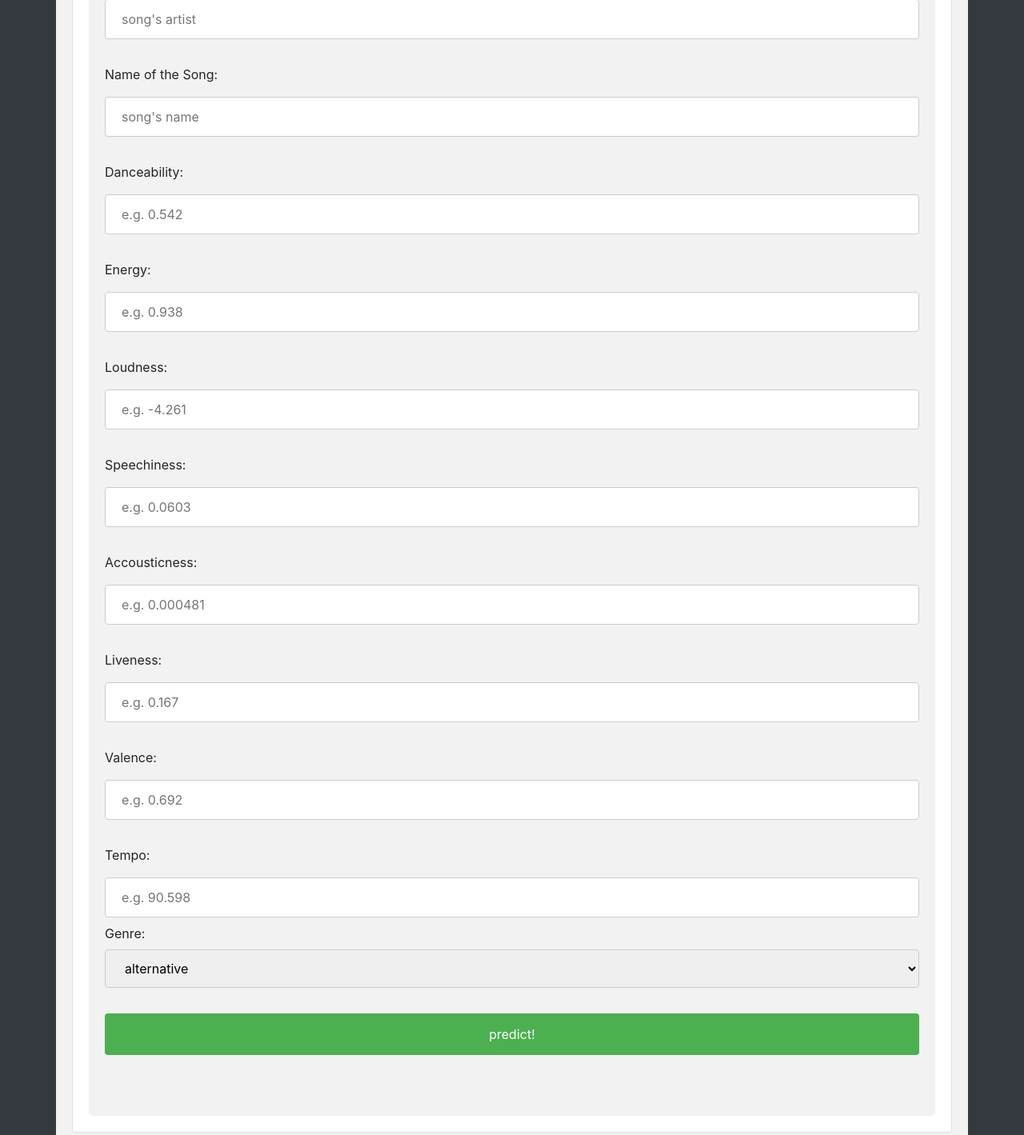
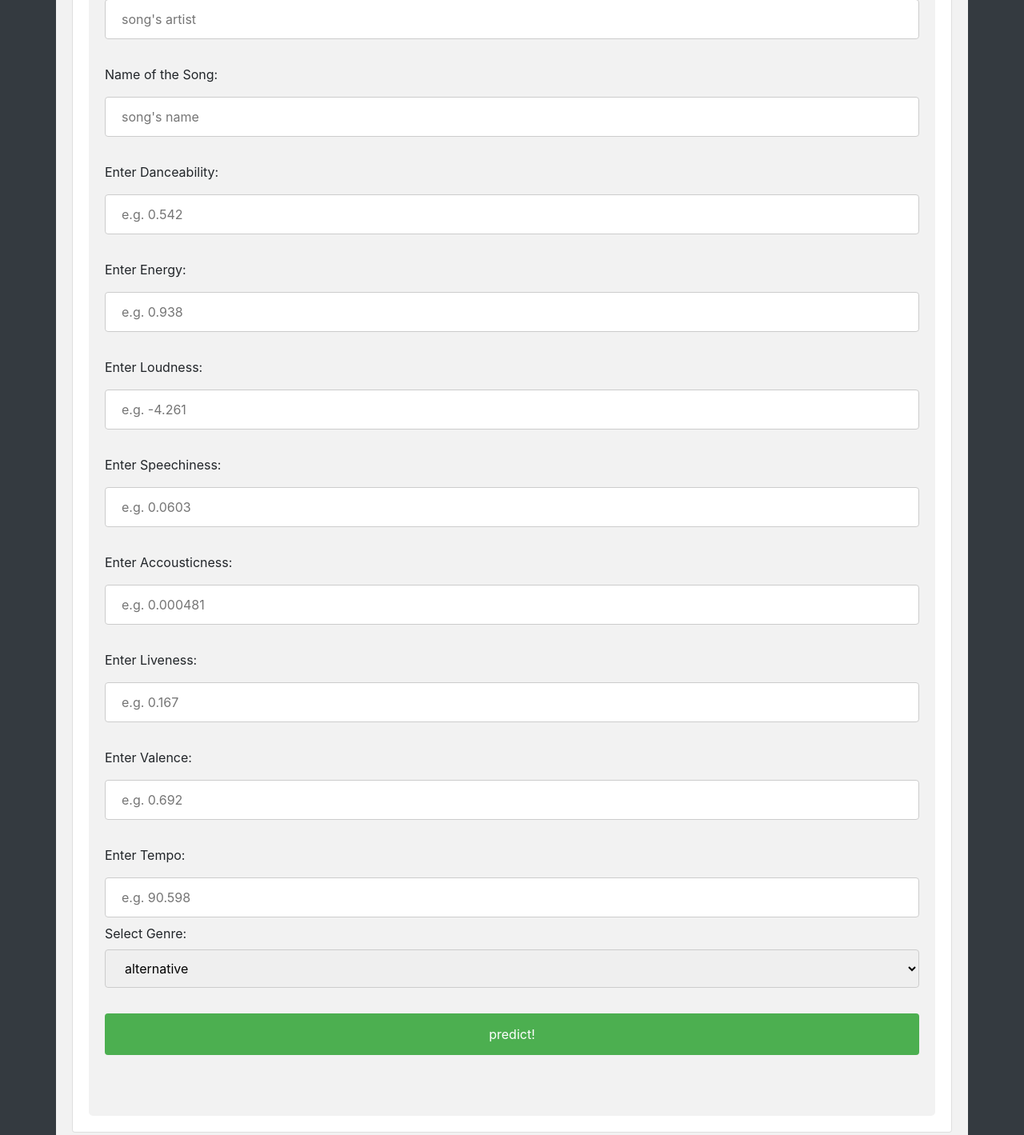
Before and after one commit to priyamghosh0412/Spotify-Billboard-Prediction, a Flask app: page / in a window 1280 px wide. Shown: the part 291-1710 px from the top of the page at 80% size. Run offline with Flask 2, Linux system fonts and the light colour scheme; parts of the project's set-up code (start-up, migrations or seed data) failed here and were passed over.

Commit message:
Update index.html

```diff
--- a/templates/index.html
+++ b/templates/index.html
@@ -70,38 +70,38 @@
 						<input type="text" name="y" placeholder="song's name" required="required">
 						<br>
 						<br>
-						<label for="danceability" colo>Danceability: </label>
+						<label for="danceability" colo>Enter Danceability: </label>
 						<input type="text" name="a" placeholder="e.g. 0.542" required="required">
 						<br>
 						<br>
-						<label for="energy" colo>Energy: </label>
+						<label for="energy" colo>Enter Energy: </label>
 						<input type="text" name="b" placeholder="e.g. 0.938" required="required">
 						<br>
 						<br>
-						<label for="loudness">Loudness: </label>
+						<label for="loudness">Enter Loudness: </label>
 						<input type="text" name="c" placeholder="e.g. -4.261" required="required">
 						<br>
 						<br>
-						<label for="speechiness">Speechiness: </label>
+						<label for="speechiness">Enter Speechiness: </label>
 						<input type="text" name="d" placeholder="e.g. 0.0603" required="required">
 						<br>
 						<br>
-						<label for="accousticness">Accousticness: </label>
+						<label for="accousticness">Enter Accousticness: </label>
 						<input type="text" name="e" placeholder="e.g. 0.000481" required="required">
 						<br>
 						<br>
-						<label for="liveness">Liveness: </label>
+						<label for="liveness">Enter Liveness: </label>
 						<input type="text" name="g" placeholder="e.g. 0.167" required="required">
 						<br>
 						<br>
-						<label for="valence">Valence: </label>
+						<label for="valence">Enter Valence: </label>
 						<input type="text" name="h" placeholder="e.g. 0.692" required="required">
 						<br>
 						<br>
-						<label for="tempo">Tempo: </label>
+						<label for="tempo">Enter Tempo: </label>
 						<input type="text" name="i" placeholder="e.g. 90.598" required="required">
 						<br>
-						<label for="genre">Genre: </label>
+						<label for="genre">Select Genre: </label>
 						<select id="Genre" name="j" , placeholder="genre" , required="required">
 							<option value="0">alternative</option>
 							<option value="1">classical</option>
```
